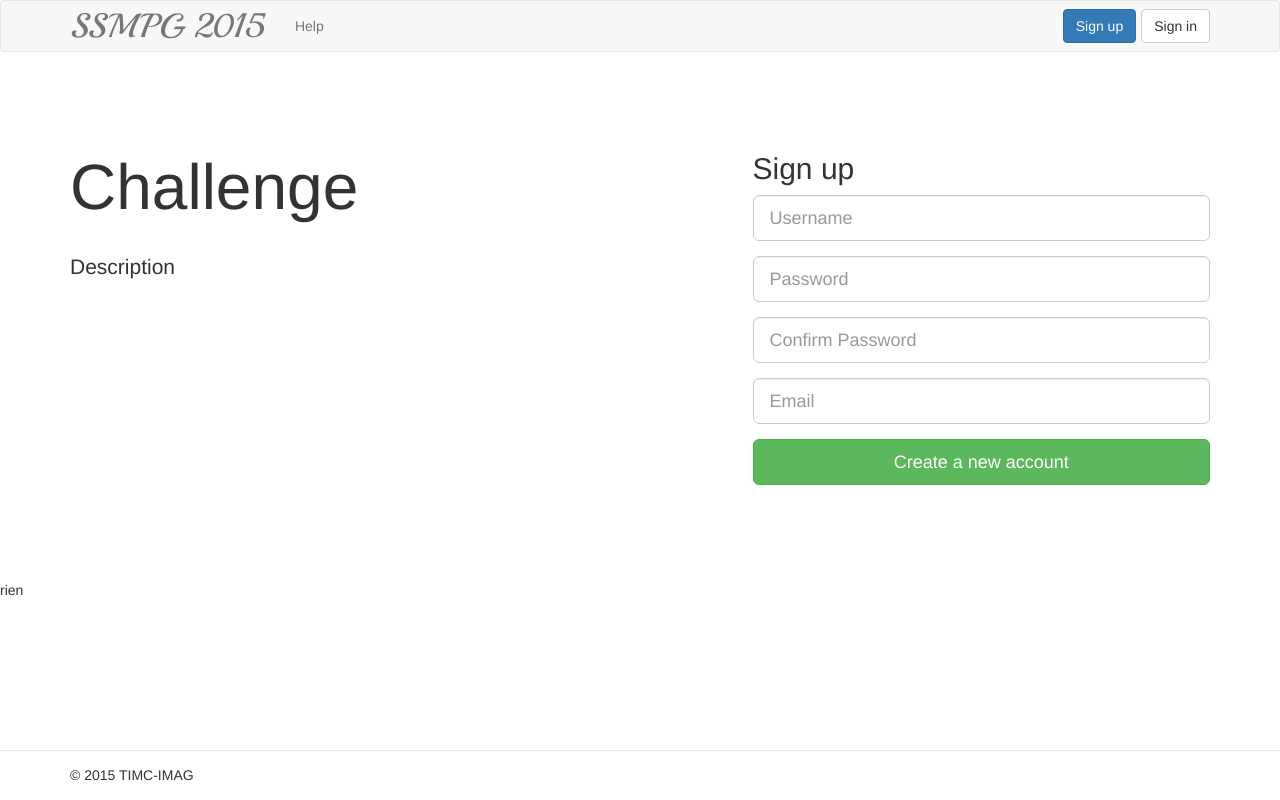
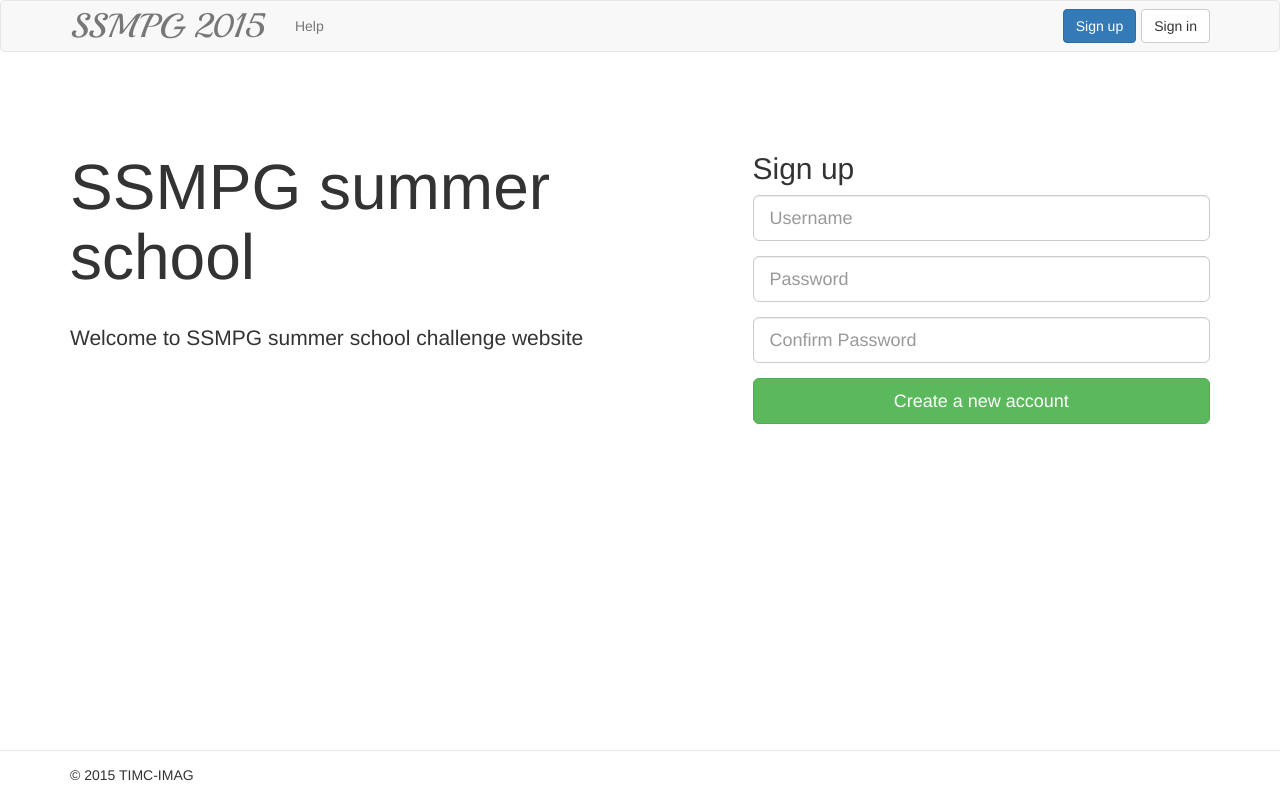
Before and after one commit to BioShock38/ChallengeWebSite, a Django app: page / in a window 1280 px wide. Run offline with Django 3.2, Linux system fonts and the light colour scheme; some libraries are stand-ins or nearby versions.

Commit message:
no email during registration

```diff
--- a/home/templates/home/help.html
+++ b/home/templates/home/help.html
@@ -2,7 +2,7 @@
 
 {% block content %}
 
-help
+If you need assistance, you can contact Michael Blum, CNRS research associate, laboratoire TIMC-IMAG, UGA Grenoble.
 
 {% endblock content %}
 
--- a/home/templates/home/home.html
+++ b/home/templates/home/home.html
@@ -3,9 +3,11 @@
 {% block content %}
 
 <div class="row cover">
+  {% if request.user.is_authenticated %}
+  {% else %}
   <div class="col-md-7">
-    <h1>Challenge</h1>
-    <p class="lead">Description</p>
+    <h1>SSMPG summer school</h1>
+    <p class="lead">Welcome to SSMPG summer school challenge website</p>
   </div>
   <div class="col-md-5">
     <h2>Sign up</h2>
@@ -24,19 +26,18 @@
         {{ form.password2.errors }}
         <input class="form-control input-lg" type="password" placeholder="Confirm Password" name="password2">
       </div>
-    <div class="form-group">
-      {{ form.email.errors }}
-      <input class="form-control input-lg" type="text" placeholder="Email" name="email">
-    </div>
+      <!-- <div class="form-group"> -->
+      <!--   {{ form.email.errors }} -->
+      <!--   <input class="form-control input-lg" type="text" placeholder="Email" name="email"> -->
+      <!-- </div> -->
       <div class="form-group">
         <button type="submit" class="btn btn-success btn-lg btn-block">Create a new account</button>
       </div>
     </form>
   </div>
 </div>
-
+{% endif %}
 {% endblock content %}
 
 {% block fullwidthfooter %}
- rien
 {% endblock fullwidthfooter %}
--- a/login/forms.py
+++ b/login/forms.py
@@ -7,7 +7,7 @@ from django.utils.translation import ugettext_lazy as _
 class RegistrationForm(forms.Form):
 
     username = forms.RegexField(regex=r'^\w+$', widget=forms.TextInput(attrs=dict(required=True, max_length=30)), label=_("Username"), error_messages={ 'invalid': _("This value must contain only letters, numbers and underscores.") })
-    email = forms.EmailField(widget=forms.TextInput(attrs=dict(required=True, max_length=30)), label=_("Email address"))
+    # email = forms.EmailField(widget=forms.TextInput(attrs=dict(required=True, max_length=30)), label=_("Email address"))
     password1 = forms.CharField(widget=forms.PasswordInput(attrs=dict(required=True, max_length=30, render_value=False)), label=_("Password"))
     password2 = forms.CharField(widget=forms.PasswordInput(attrs=dict(required=True, max_length=30, render_value=False)), label=_("Password (again)"))
 
@@ -18,12 +18,12 @@ class RegistrationForm(forms.Form):
             return self.cleaned_data['username']
         raise forms.ValidationError(_("The username already exists. Please try another one."))
 
-    def clean_email(self):
-        try:
-            mail = User.objects.get(email=self.cleaned_data['email'])
-        except User.DoesNotExist:
-            return self.cleaned_data['email']
-        raise forms.ValidationError(_("The email adress already exists. Please try another one."))
+    # def clean_email(self):
+    #     try:
+    #         mail = User.objects.get(email=self.cleaned_data['email'])
+    #     except User.DoesNotExist:
+    #         return self.cleaned_data['email']
+    #     raise forms.ValidationError(_("The email adress already exists. Please try another one."))
 
     def clean(self):
         if 'password1' in self.cleaned_data and 'password2' in self.cleaned_data:
--- a/login/views.py
+++ b/login/views.py
@@ -27,35 +27,38 @@ def register(request, template_name):
             new_user = User.objects.create_user(
             username=form.cleaned_data['username'],
             password=form.cleaned_data['password1'],
-            email=form.cleaned_data['email']
+            email='useless'
             )
 
-            new_user.is_active = False
-            new_user.save()
+            # new_user.is_active = False
+            # new_user.save()
 
-            # Build the activation key for their account
+            # # Build the activation key for their account
 
-            salt = sha.new(str(random.random())).hexdigest()[:5]
-            activation_key = sha.new(salt+new_user.username).hexdigest()
+            # salt = sha.new(str(random.random())).hexdigest()[:5]
+            # activation_key = sha.new(salt+new_user.username).hexdigest()
 
-            # Create and save their profile
-            new_profile = Challenger(user=new_user,
-                                     activation_key=activation_key)
-            new_profile.save()
+            # # Create and save their profile
+            # new_profile = Challenger(user=new_user,
+            #                          activation_key=activation_key)
+            # new_profile.save()
 
             # Send an email with the confirmation link
-            email_subject = 'Your new account confirmation'
-            email_body = "Hello, %s, and thanks for signing up for an ssmpg 2015 account!\n\nTo activate your account, click this link: \n\nhttp://localhost:8000/login/confirm/%s" % ( new_user.username, new_profile.activation_key )
-            send_mail(email_subject,
-                      email_body,
-                      'kevin.caye@gmail.com',
-                      [new_user.email])
+            # email_subject = 'Your new account confirmation'
+            # email_body = "Hello, %s, and thanks for signing up for an ssmpg 2015 account!\n\nTo activate your account, click this link: \n\nhttp://localhost:8000/login/confirm/%s" % ( new_user.username, new_profile.activation_key )
+            # send_mail(email_subject,
+            #          email_body,
+            #          'kevin.caye@gmail.com',
+            #          [new_user.email])
 
 
+            # return render_to_response(
+            #     'login/success.html',
+            #     RequestContext( request, { 'confirm': True } )
+            # )
             return render_to_response(
-                'login/success.html',
-                RequestContext( request, { 'confirm': True } )
-            )
+                'login/confirm.html',
+                RequestContext( request, {'success': True}) )
     else:
         form = RegistrationForm()
     variables = RequestContext(request, {
```
Also changed, not shown: challengewebsite/settings.py (+5 -5 lines), login/templates/login/register.html (+4 -4 lines), templates/base.html (indentation only). Lines whose indentation alone changed are shown as unchanged.
